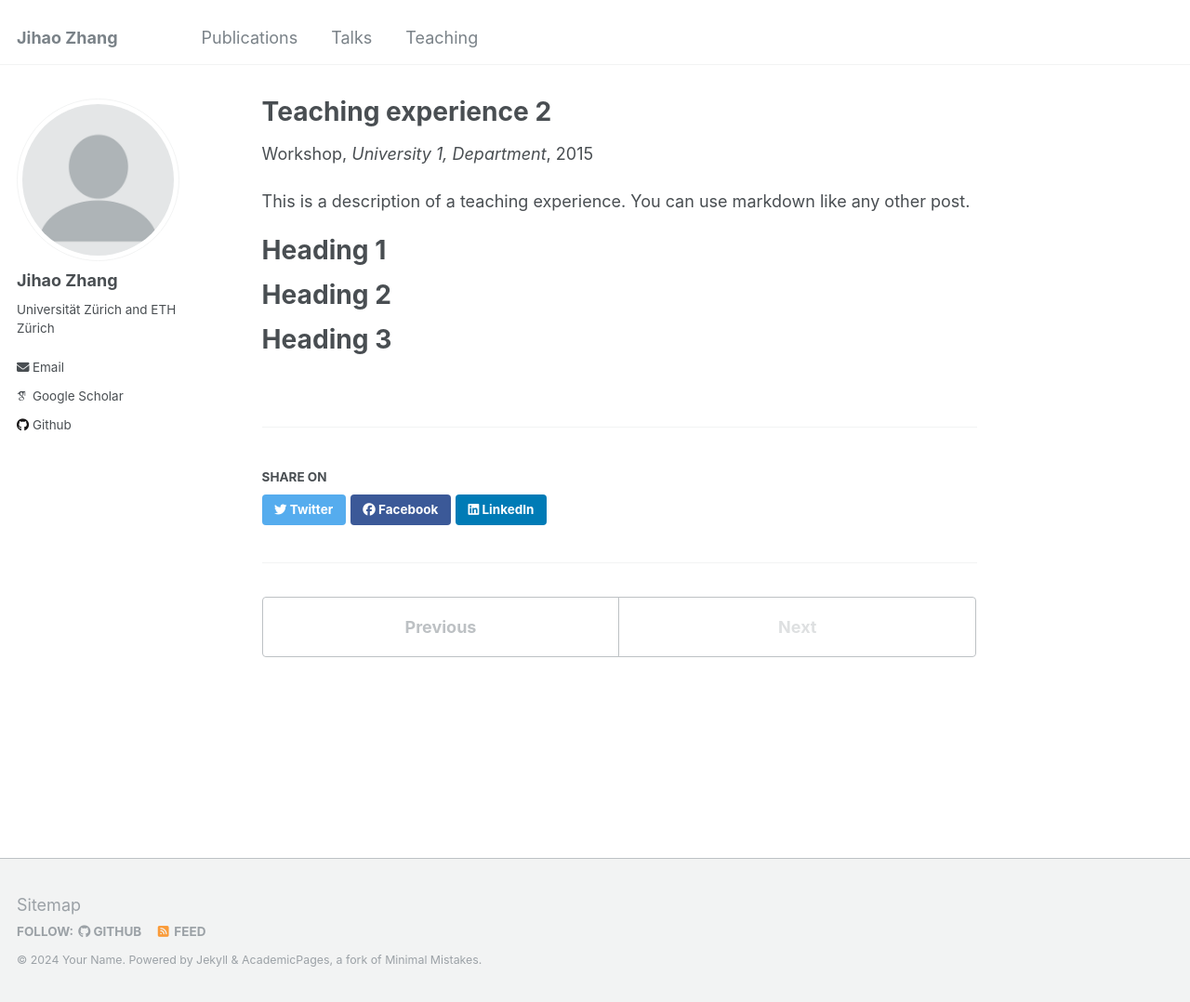
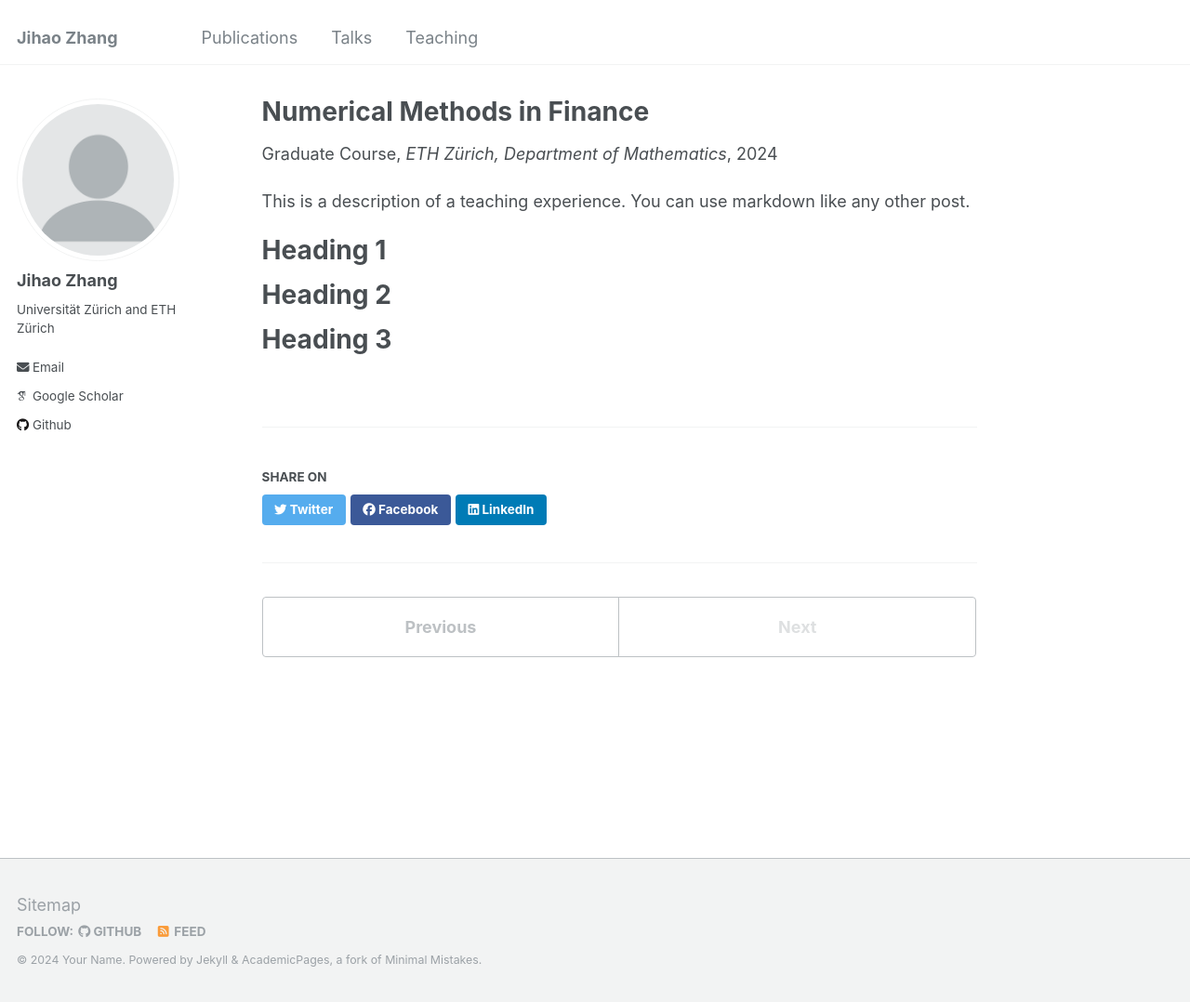
Before and after one commit to JihaoZhangQF/JihaoZhangQF.github.io, a Jekyll site: the page built from _teaching/2015-spring-teaching-2.md, in a window 1280 px wide and 1078 px high. Shown: the whole window at 93% size. Built offline with Jekyll 4.4.1, drawn with Linux system fonts in a browser that asks for light colours; some web fonts are replaced.

Commit message:
Update 2015-spring-teaching-2.md

```diff
--- a/_teaching/2015-spring-teaching-2.md
+++ b/_teaching/2015-spring-teaching-2.md
@@ -1,10 +1,10 @@
 ---
-title: "Teaching experience 2"
+title: "Numerical Methods in Finance"
 collection: teaching
-type: "Workshop"
+type: "Graduate Course"
 permalink: /teaching/2015-spring-teaching-1
-venue: "University 1, Department"
-date: 2015-01-01
+venue: "ETH Zürich, Department of Mathematics"
+date: 2024-02-01
 location: "City, Country"
 ---
 
```
